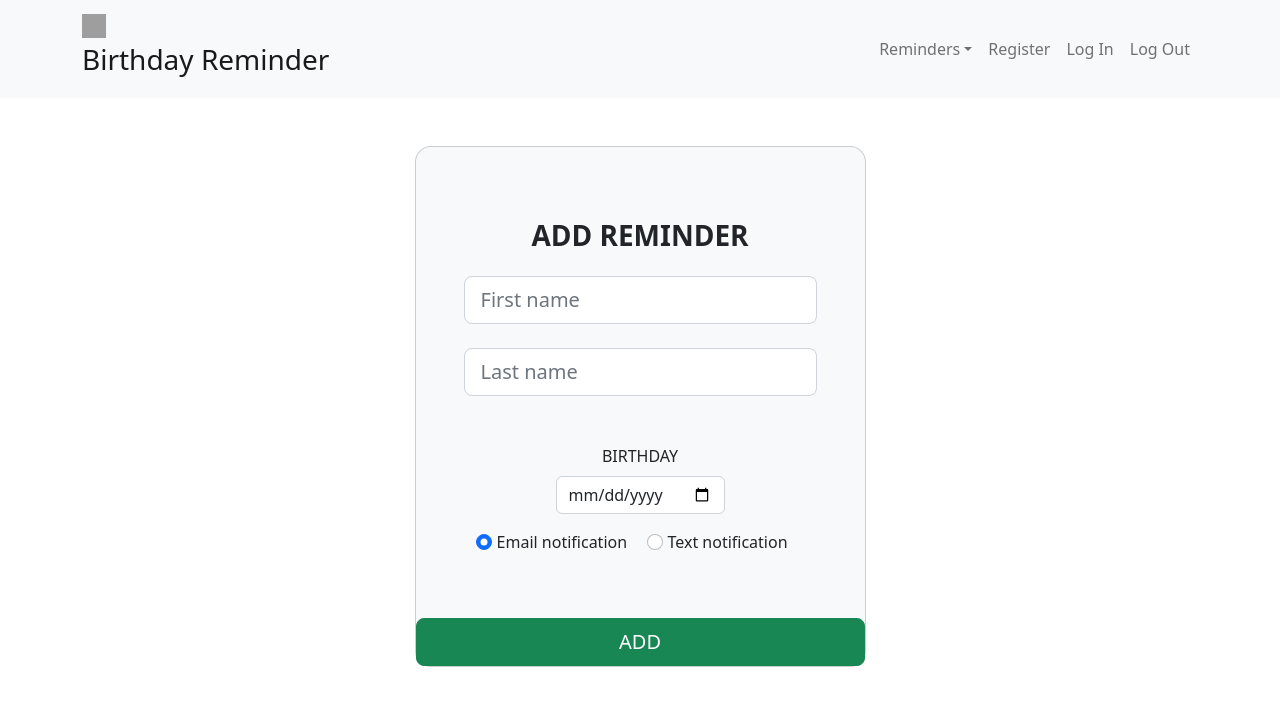
After one commit to andyfroberg/birthday, a Flask app: template flask-project/templates/add-birthday.html in a window 1280 px wide. The commit adds this page. Shown: the top 714 px of the page. Run offline with Flask 2, Linux system fonts and the light colour scheme; the template is opened without the code that fills it, so the values that code supplies are empty; grey boxes are pictures that could not be loaded.

Commit message:
Add files via upload

```diff
--- a/flask-project/app.py
+++ b/flask-project/app.py
@@ -2,11 +2,9 @@
 # Import the necessary modules
 
 from flask import Flask, render_template, request, redirect, url_for, session, flash
-from forms import LoginForm, NameAndDateForm, DescriptionForm
+from forms import LoginForm, RegisterForm
 from flask_login import login_user, logout_user, login_required, current_user
 from models import db, loginManager, UserModel
-from event import NameAndDateEvent, DescriptionEvent
-import datetime
 
 
 # Create a new Flask application instance
@@ -22,9 +20,6 @@ db.init_app(app)
 
 #initialize the login manager
 loginManager.init_app(app)
-
-#testing event list
-my_events = []
 
 def addUser(email, password):
     user = UserModel()
@@ -44,26 +39,27 @@ def authHandler():
 @app.before_first_request
 def create_table():
     db.create_all()
-    user = UserModel.query.filter_by(email = 'lhhung@uw.edu' ).first()
+    user = UserModel.query.filter_by(email = 'xil1314@uw.edu' ).first()
     if user is None:
-        addUser("lhhung@uw.edu","qwerty")
+        addUser("xil1314@uw.edu","506506")
     else:
         logout_user()
 
-# Define a route for the root URL ("/") that returns "Hello World"
+
 @app.route('/home')
-def birthdayReminder():
+def home():
     # This function will be called when someone accesses the root URL
     return render_template('home.html')
 
-@app.route('/login', methods=['GET', 'POST'])
+
+@app.route('/login', methods=["GET", "POST"])
 def login():
-    form=LoginForm()
+    form = LoginForm()
     if request.method == 'POST':
         if not form.validate_on_submit():
             flash('Please enter a valid email and password')
             return render_template('login.html',form=form)
-        user = UserModel.query.filter_by(email = form.email.data).first()
+        user = UserModel.query.filter_by(email=form.email.data ).first()
         if user is None:
             flash('Please enter a valid email')
             return render_template('login.html',form=form)
@@ -72,128 +68,46 @@ def login():
             return render_template('login.html',form=form)
         login_user(user)
         session['email'] = form.email.data
-        return redirect(url_for('reminder.html'))
-    # This function will be called when someone accesses the root URL
-    return render_template('login.html', form=form)
+        return redirect(url_for('reminders'))
+    return render_template("login.html", form=form)
+
 
 @app.route('/logout', methods=['GET', 'POST'])
 def logout():
     logout_user()
-    form=LoginForm()
-    session.pop('username', None)
+    session.pop('email', None)
     # This function will be called when someone accesses the root URL
-    return render_template('login.html', form=form)
+    return redirect(url_for('home'))
 
 @app.route('/register', methods=["GET", "POST"])
 def register():
-    if request.method == "POST":
-        # Create cursor
-        cursor = connection.cursor()
-        # Get the form data
-        username = request.form.get("username")
-        password = request.form.get("password")
-        password_confirmation = request.form.get("password_confirmation")
-        # Check if a username was entered
-        if not username:
-            return render_template("register.html", error_message="Missing username. ")
-        # Evaluate if the user does already exist
-        query = "SELECT * FROM users WHERE username = %s"
-        cursor.execute(query, (username,))
-        row = cursor.fetchone()
-        if row:
-            return render_template("register.html", error_message="Username already exists. ")
-        # Check if a password was entered
-        if not password:
-            return render_template("register.html", error_message="Missing password. ")
-        # Check if a password confirmation was entered
-        if not password_confirmation:
-            return render_template("register.html", error_message="Missing password confirmation. ")
-        # Check if password and password confirmation are equal
-        if password != password_confirmation:
-            return render_template("register.html", error_message="Passwords do not match. ")
-        # Add user to database
-        user = "INSERT INTO users (username, hash) VALUES(%s, %s)"
-        data = (username, generate_password_hash(password))
-        cursor.execute(user, data)
-        connection.commit()
-        # Close cursor
-        cursor.close()
-        return redirect("/")
+    form=RegisterForm()
+    if request.method == 'POST':
+        if not form.validate_on_submit():
+            if form.password.data != form.confirmPassword.data:
+                flash('Passwords do not match')
+            else:
+                flash('Something went wrong in registration')
+            return render_template('register.html',form=form)
+        user = UserModel.query.filter_by(email = form.email.data ).first()
+        if user is None:
+            if form.password.data == form.confirmPassword.data:
+                addUser(form.email.data, form.password.data)
+                flash('Registration successful')
+                return redirect(url_for('login'))
+            else:
+                flash('Passwords do not match')
+                return render_template('register.html',form=form)
+        else:
+            flash('Email already registered')
+            return render_template('register.html',form=form)
+    return render_template('register.html',form=form)
+
+
+@app.route('/reminders')
+def reminders():
     # This function will be called when someone accesses the root URL
-    return render_template('register.html')
-
-@app.route('/add_birthday', methods=["GET", "POST"])
-def add_birthday():
-    birthdayForm = NameAndDateForm()
-    global my_events
-    if birthdayForm.validate_on_submit():
-        # data collected from form to be added to db
-        firstName = request.form['firstName']
-        lastName = request.form['lastName']
-        date = request.form['date']
-        full_name = f"{firstName} {lastName}"
-        # mock event creation this will be done in get_events
-        new_birthday = NameAndDateEvent(date, full_name)
-        my_events.append(new_birthday)
-        return redirect(url_for('reminders'))
-    return render_template('add_birthday.html', birthdayForm=birthdayForm)
-
-@app.route('/add_anniversary', methods=["GET", "POST"])
-def add_anniversary():
-    anniversaryForm = NameAndDateForm()
-    global my_events
-    if anniversaryForm.validate_on_submit():
-        # data collected from form to be added to db
-        firstName = request.form['firstName']
-        lastName = request.form['lastName']
-        date = request.form['date']
-        full_name = f"{firstName} {lastName}"
-        # mock event creation this will be done in get_events
-        new_anniversary = NameAndDateEvent(date, full_name)
-        my_events.append(new_anniversary)
-        return redirect(url_for('reminders'))
-    return render_template('add_anniversary.html', anniversaryForm=anniversaryForm)
-
-@app.route('/add_other', methods=["GET", "POST"])
-def add_other():
-    descriptionForm = DescriptionForm()
-    global my_events
-    if descriptionForm.validate_on_submit():
-        # data collected from form to be added to db
-        title = request.form['title']
-        description = request.form['description']
-        date = request.form['date']
-        # mock event creation this will be done in get_events
-        new_description_event = DescriptionEvent(date, title, description)
-        my_events.append(new_description_event)
-        return redirect(url_for('reminders'))
-    return render_template('add_other.html', descriptionForm=descriptionForm)
-
-def get_events():
-    # will grab event data from db and create Event class objects for each event
-    # return the list of them to be used in reminders to display events
-    # possible sorting: by date, name, add importance attr to event classes?
-    pass
-
-def convert_date_to_julian(date_string):
-    date_format = "%Y-%m-%d"
-    date = datetime.datetime.strptime(date_string, date_format)
-    #other way is to use jdcal but couldn't get the import module working
-    # the large number is the offset to equal the noon of the entered date
-    julian_day = date.toordinal() + 1721425
-    return julian_day
-
-def convert_date_from_julian(julian_day):
-    date = datetime.datetime.fromordinal(julian_day - 1721425)
-    month = date.month
-    day = date.day
-    date_str = f"{month} / {day}"
-    return date_str
-
-@app.route('/reminders', methods=["GET", "POST"])
-def reminders():
-    global my_events
-    return render_template('reminders.html', events=my_events)
+    return render_template('reminders.html')
 
 # Run the application if this script is being run directly
 if __name__ == '__main__':
--- a/flask-project/models.py
+++ b/flask-project/models.py
@@ -5,10 +5,12 @@ from flask_sqlalchemy import SQLAlchemy
 db = SQLAlchemy()
 loginManager=LoginManager()
 
+##CREATE TABLE
 class UserModel(UserMixin, db.Model):
     id = db.Column(db.Integer, primary_key=True)
     email = db.Column(db.String(50), unique=True, nullable=False)
     passwordHash = db.Column(db.String(128), nullable=False)
+    # name = db.Column(db.String(100))
 
     def setPassword(self, password):
         self.passwordHash = generate_password_hash(password)
--- /dev/null
+++ b/flask-project/templates/add-birthday.html
@@ -0,0 +1,148 @@
+<!doctype html>
+<html lang="en">
+
+<head>
+  <title>Birthday Reminder</title>
+  <!-- Required meta tags -->
+  <meta charset="utf-8">
+  <meta name="viewport" content="width=device-width, initial-scale=1, shrink-to-fit=no">
+
+  <!-- Bootstrap CSS v5.2.1 -->
+  <link href="https://cdn.jsdelivr.net/npm/bootstrap@5.2.1/dist/css/bootstrap.min.css" rel="stylesheet"
+    integrity="sha384-iYQeCzEYFbKjA/T2uDLTpkwGzCiq6soy8tYaI1GyVh/UjpbCx/TYkiZhlZB6+fzT" crossorigin="anonymous">
+
+</head>
+
+<body>
+  <header>
+    <!-- place navbar here -->
+    <nav class="navbar navbar-expand-sm navbar-light bg-light">
+          <div class="container">
+            <a class="navbar-brand" href="{{url_for('home')}}">
+              <img
+            alt=""
+            class="d-inline-block align-text-top"
+            height="24"
+            src="/static/party_popper.png"
+            width="24"/>
+              <h3>Birthday Reminder</h3></a>
+            <button class="navbar-toggler d-lg-none" type="button" data-bs-toggle="collapse" data-bs-target="#collapsibleNavId" aria-controls="collapsibleNavId"
+                aria-expanded="false" aria-label="Toggle navigation">
+                <span class="navbar-toggler-icon"></span>
+            </button>
+
+            <div class="collapse navbar-collapse" id="collapsibleNavId">
+              <ul class="navbar-nav ms-auto">
+                  <ul class="navbar-nav me-auto mt-2 mt-lg-0">
+                    <li class="nav-item dropdown">
+                      <a class="nav-link dropdown-toggle" href="#" id="dropdownId" data-bs-toggle="dropdown" aria-haspopup="true" aria-expanded="false">Reminders</a>
+                      <div class="dropdown-menu" aria-labelledby="dropdownId">
+                          <a class="dropdown-item" href="#">My Reminders</a>
+                          <a class="dropdown-item" href="#">Add Reminder</a>
+                      </div>
+                  </li>
+                </ul>
+                  <li class="nav-item">
+                    <a class="nav-link" href="{{url_for('register')}}">Register</a>
+                  </li>
+                  <li class="nav-item">
+                    <a class="nav-link" href="{{url_for('login')}}">Log In</a>
+                  </li>
+                  <li class="nav-item">
+                    <a class="nav-link" href="{{url_for('login')}}">Log Out</a>
+                  </li>
+                </ul>
+
+                <!-- <form class="d-flex my-2 my-lg-0">
+                    <input class="form-control me-sm-2" type="text"
+                    placeholder="Search">
+                    <button class="btn btn-outline-success my-2 my-sm-0"
+                    type="submit">Search</button>
+                </form> -->
+
+            </div>
+      </div>
+    </nav>
+
+  </header>
+  <main>
+
+  </main>
+  <footer>
+    <!-- place footer here -->
+  </footer>
+  <!-- Bootstrap JavaScript Libraries -->
+  <script src="https://cdn.jsdelivr.net/npm/@popperjs/core@2.11.6/dist/umd/popper.min.js"
+    integrity="sha384-oBqDVmMz9ATKxIep9tiCxS/Z9fNfEXiDAYTujMAeBAsjFuCZSmKbSSUnQlmh/jp3" crossorigin="anonymous">
+  </script>
+
+  <script src="https://cdn.jsdelivr.net/npm/bootstrap@5.2.1/dist/js/bootstrap.min.js"
+    integrity="sha384-7VPbUDkoPSGFnVtYi0QogXtr74QeVeeIs99Qfg5YCF+TidwNdjvaKZX19NZ/e6oz" crossorigin="anonymous">
+  </script>
+</body>
+
+</html>
+
+
+<form action="/add-birthday" method="post"></form>
+  <div class="container py-5 h-100">
+    <div class="row d-flex justify-content-center align-items-center h-60">
+      <div class="col-12 col-md-8 col-lg-6 col-xl-5">
+        <div class="card bg-light text-dark" style="border-radius: 1rem;">
+          <div class="card-body p-5 text-center">
+
+            <div class="mb-md-5 mt-md-4">
+              <h3 class="fw-bold mb-4 text-uppercase">Add Reminder</h3>
+
+              <div class="form-outline form-white mb-4">
+                <input type="name" placeholder="First name" id="firstName" class="form-control form-control-lg" />
+              </div>
+
+              <div class="form-outline form-white mb-4">
+                <input type="name" placeholder="Last name"id="lastName" class="form-control form-control-lg" />
+              </div>
+            </div>
+
+            <div class="mb-3">
+              <p class="text-50 mb-2">BIRTHDAY</p>
+              <input
+                autocomplete="off"
+                class="form-control mx-auto w-auto"
+                id="birthDate"
+                name="birthDate"
+                type="date"
+              />
+
+            </div>
+            <div class="mb-3 form-check-inline">
+              <input
+                class="form-check-input"
+                id="genderMale"
+                name="genderSelection"
+                type="radio"
+                value="m"
+                checked
+              />
+              <label class="form-check-label" for="genderMale"> Email notification</label>
+            </div>
+            <div class="mb-3 form-check-inline">
+              <input
+                class="form-check-input"
+                id="genderFemale"
+                name="genderSelection"
+                type="radio"
+                value="f"
+              />
+              <label class="form-check-label" for="genderFemale"> Text notification </label>
+            </div>
+
+            </div>
+              <button class="btn btn-success btn-lg px-5" href="{{url_for('reminders')}}" type="submit">ADD</button>
+            </div>
+
+          </div>
+        </div>
+      </div>
+    </div>
+  </div>
+</form>
```
Also changed, not shown: flask-project/forms.py (+5 -18 lines), flask-project/templates/base.html (+19 -5 lines), flask-project/templates/home.html (+5 -2 lines), flask-project/templates/login.html (+7 -4 lines), flask-project/templates/register.html (+22 -14 lines), flask-project/templates/reminders.html (+8 -12 lines), flask-project/login.db, flask-project/requirements.txt (line endings or trailing spaces), requirements.txt (line endings or trailing spaces), 1 other file.
